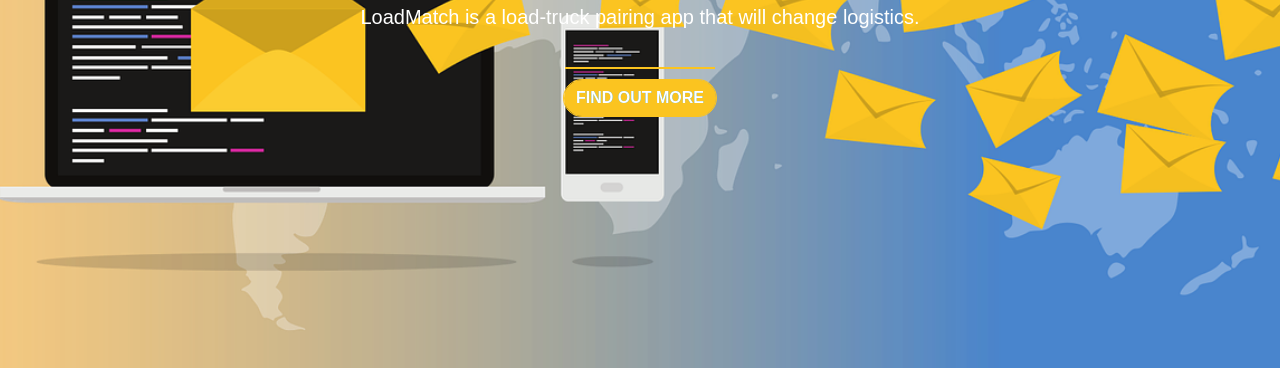
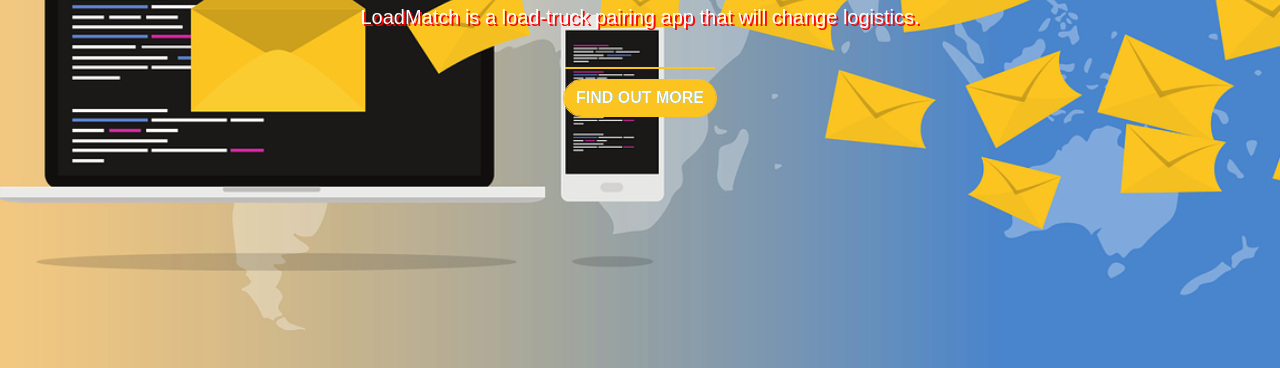
Before and after one commit to gokhanulger/gokhanulger.github.io, a plain HTML site: page index.html in a window 1280 px wide. Shown: the part 432-800 px from the top of the page. Drawn offline with nearby package versions, Linux system fonts and the light colour scheme; a web font is replaced by a local one.

Commit message:
update shadow

```diff
--- a/style.css
+++ b/style.css
@@ -27,6 +27,7 @@
 
 h5 {
 	color: #fff;
+	text-shadow: 2px 2px #ff0000
 }
 
 
```
